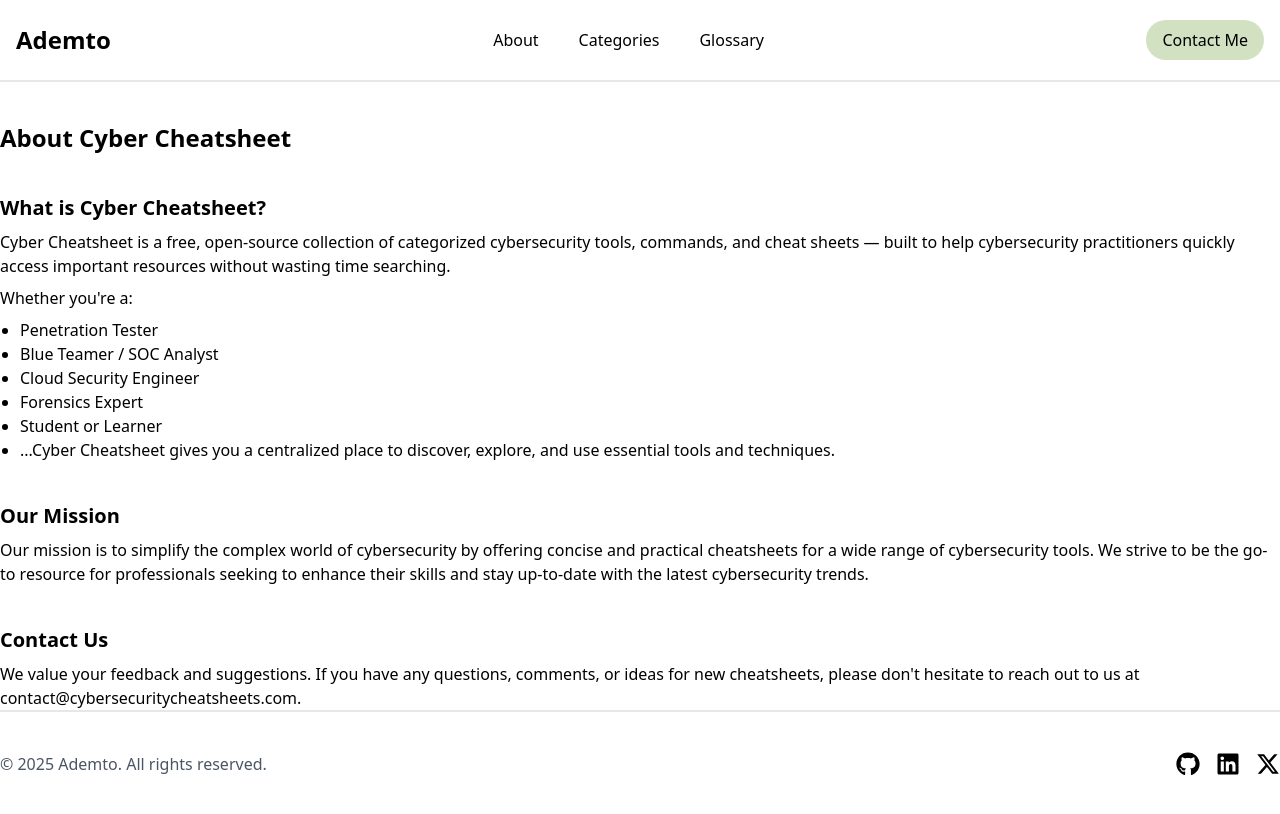
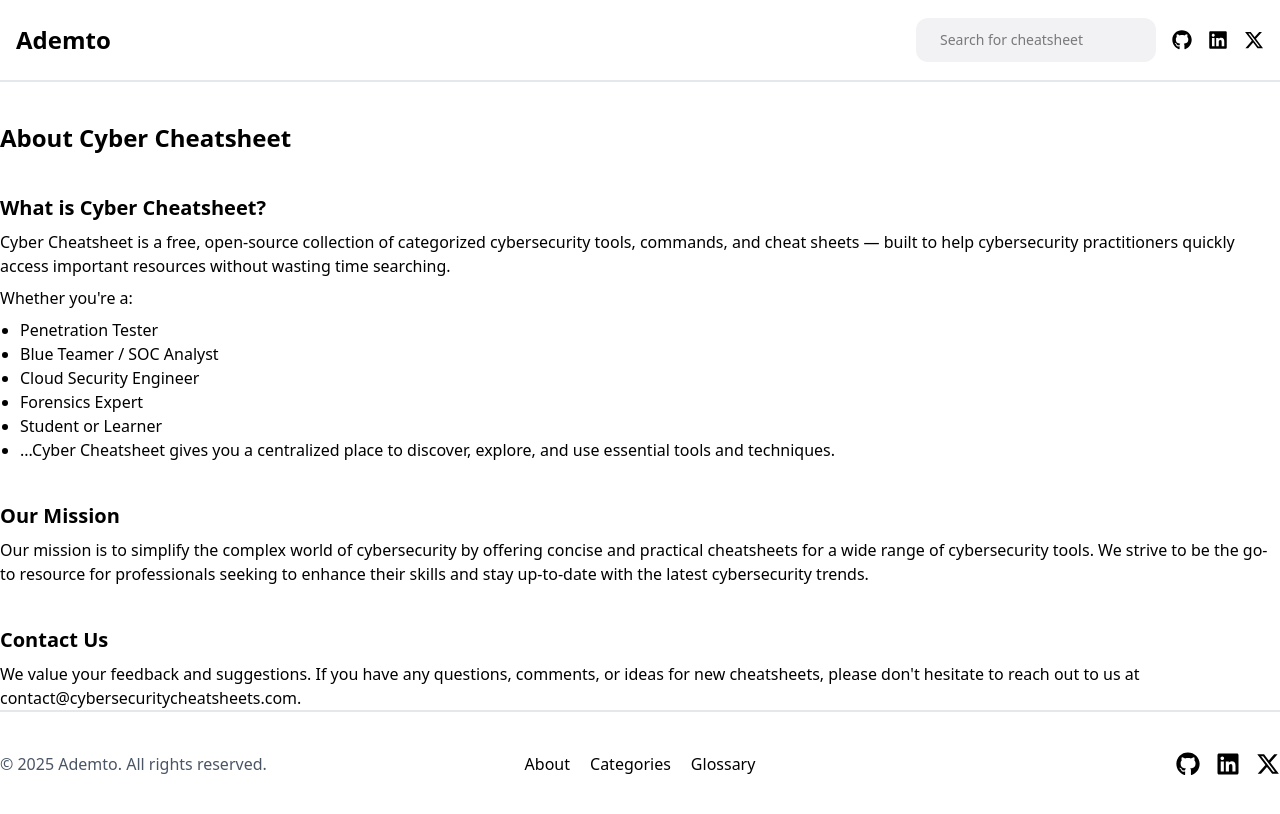
Before and after one commit to ademto/cyber-cheatsheet, a React (Vite) app: page /about in a window 1280 px wide. Built offline with nearby package versions, Linux system fonts and the light colour scheme; what markdown-it-abbr, markdown-it-anchor, markdown-it-attrs, markdown-it-checkbox would draw is missing.

Commit message:
header, search and footer updates

```diff
--- a/src/components/Footer.jsx
+++ b/src/components/Footer.jsx
@@ -4,9 +4,14 @@ import { FaGithub, FaLinkedin, FaXTwitter } from "react-icons/fa6";
 const Footer = () => {
   return (
     <section  className='bg-white border-[#E5E8EB] border-t-2 py-10'>
-        <div className="container mx-auto flex items-center justify-between">
+        <div className="container mx-auto grid grid-cols-3">
             <p className="text-gray-600">© 2025 Ademto. All rights reserved.</p>
-            <div className="icons flex gap-4">
+            <ul className="hidden md:flex justify-center gap-5">
+              <li><Link to="/about">About</Link></li>
+              <li><Link to="/">Categories</Link></li>
+              <li><Link to="/">Glossary</Link></li>
+            </ul>
+            <div className="icons flex gap-4 justify-end">
                 <Link className="text-2xl hover:text-zinc-600" to="https://github.com/ademto" ><FaGithub /></Link>
                 <Link className="text-2xl hover:text-zinc-600" to="https://www.linkedin.com/in/emmanuel-adetoro/" ><FaLinkedin /></Link>
                 <Link className="text-2xl hover:text-zinc-600" to="/" ><FaXTwitter /></Link>
--- a/src/components/Navbar.jsx
+++ b/src/components/Navbar.jsx
@@ -1,4 +1,6 @@
 import { Link, useLocation } from 'react-router-dom'
+import { FaGithub, FaLinkedin, FaXTwitter } from "react-icons/fa6";
+import Search from './Search';
 
 const Navbar = () => {
   const { pathname } = useLocation();
@@ -8,13 +10,16 @@ const Navbar = () => {
           <div className="logo">
               <Link className="text-2xl font-bold" to="/">Ademto</Link>
           </div>
-          <ul className="hidden md:flex gap-10">
-              <li><Link to="/about">About</Link></li>
-              <li><Link to="/">Categories</Link></li>
-              <li><Link to="/">Glossary</Link></li>
-          </ul>
-          <div className="user-actions">
+
+          {/* <div className="user-actions">
               <button className="bg-[#D2E1C1] px-4 py-2 rounded-full">Contact Me</button>
+          </div> */}
+
+          <div className="icons flex items-center gap-4">
+              <Search />
+              <Link className="text-xl hover:text-zinc-600" to="https://github.com/ademto" ><FaGithub /></Link>
+              <Link className="text-xl hover:text-zinc-600" to="https://www.linkedin.com/in/emmanuel-adetoro/" ><FaLinkedin /></Link>
+              <Link className="text-xl hover:text-zinc-600" to="/" ><FaXTwitter /></Link>
           </div>
       </div>
     </div>
--- a/src/components/Search.jsx
+++ b/src/components/Search.jsx
@@ -1,10 +1,10 @@
-import { FaSearch } from "react-icons/fa";
+import { CiSearch } from "react-icons/ci";
 
 const Search = () => {
   return (
-    <div className='w-1/2 border-2 flex items-center'>
-        <FaSearch />
-        <input type="search" placeholder='Search for cheatsheet' name="" id="" />
+    <div className='bg-[#F2F2F5] w-60 px-4 py-3 rounded-xl flex items-center gap-2'>
+        <CiSearch className="text-[#6B7882]" />
+        <input className="text-sm" type="search" placeholder='Search for cheatsheet' name="" id="" />
     </div>
   )
 }
```
